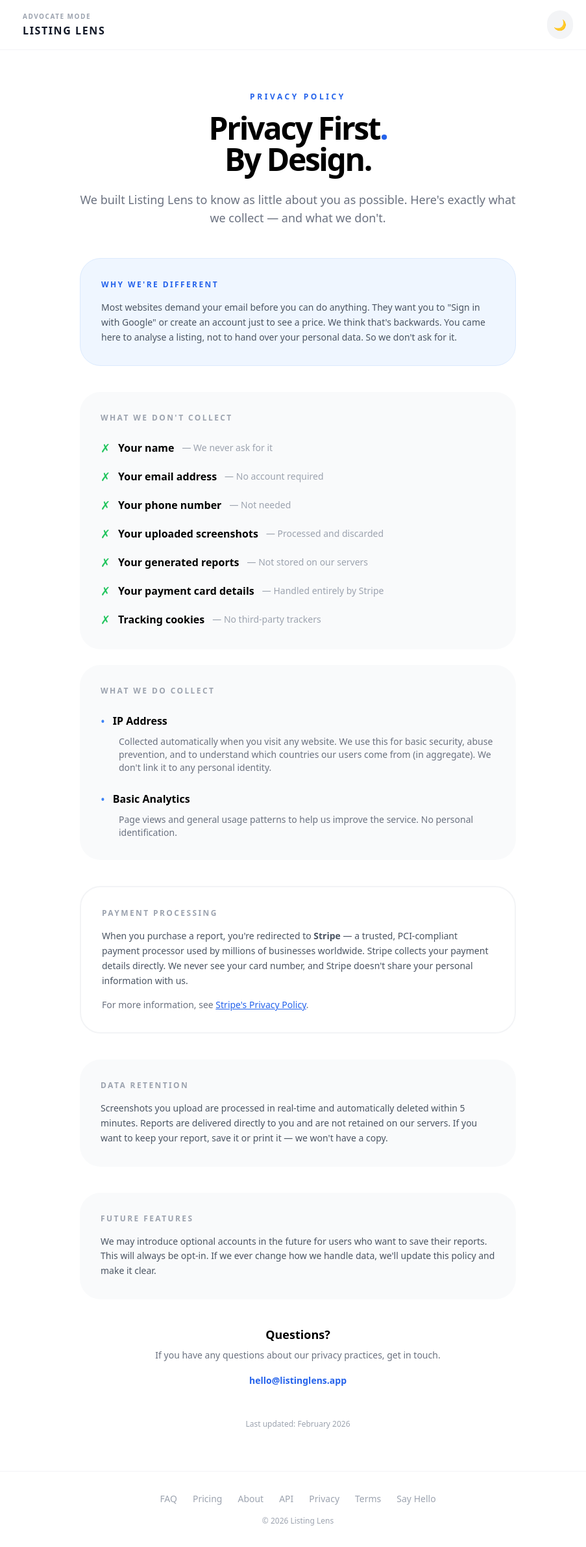
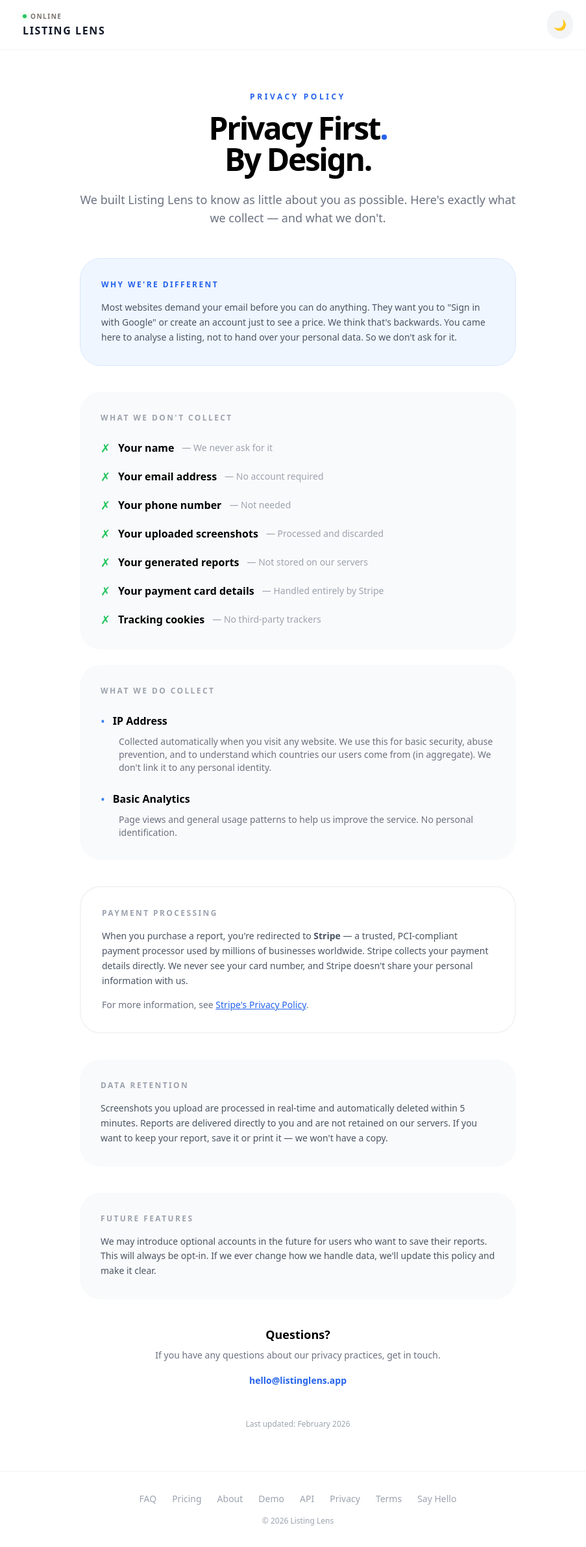
Before and after one commit to 1973Studio/listinglens-production, a Next.js app: page /privacy in a window 1280 px wide. Shown: the whole page at 65% size, without its empty margins (181-1084 px from the left). Built offline with nearby package versions, Linux system fonts and the light colour scheme.

Commit message:
Update page.tsx

```diff
--- a/app/privacy/page.tsx
+++ b/app/privacy/page.tsx
@@ -1,9 +1,22 @@
 'use client';
 
-import React, { useState } from 'react';
+import React, { useState, useEffect } from 'react';
 
 export default function Privacy() {
   const [darkMode, setDarkMode] = useState(false);
+
+  useEffect(() => {
+    const saved = localStorage.getItem('darkMode');
+    if (saved !== null) {
+      setDarkMode(saved === 'true');
+    }
+  }, []);
+
+  const toggleDarkMode = () => {
+    const newMode = !darkMode;
+    setDarkMode(newMode);
+    localStorage.setItem('darkMode', String(newMode));
+  };
 
   return (
     <div className={`min-h-screen ${darkMode ? 'bg-gray-900' : 'bg-white'} flex flex-col selection:bg-blue-100 transition-colors duration-300`}>
@@ -18,15 +31,16 @@ export default function Privacy() {
       >
         <div className="max-w-4xl mx-auto px-6 py-4 flex items-center justify-between">
           <a href="/" className="flex flex-col gap-0.5 group transition-opacity hover:opacity-70">
-            <span className={`text-[10px] font-bold uppercase tracking-[0.15em] ${darkMode ? 'text-gray-500' : 'text-gray-400'}`}>
-              Advocate Mode
+            <span className={`text-[10px] font-semibold uppercase tracking-[0.15em] ${darkMode ? 'text-gray-500' : 'text-stone-500'} flex items-center gap-1.5`}>
+              <span className="inline-block w-1.5 h-1.5 rounded-full bg-green-500" style={{ boxShadow: '0 0 8px rgba(34, 197, 94, 0.5)' }} />
+              Online
             </span>
             <span className={`text-base font-black uppercase tracking-[0.1em] ${darkMode ? 'text-white' : 'text-gray-900'}`}>
               LISTING LENS
             </span>
           </a>
           <button
-            onClick={() => setDarkMode(!darkMode)}
+            onClick={toggleDarkMode}
             className={`p-2.5 rounded-full transition-all ${darkMode ? 'bg-gray-800 text-yellow-400 hover:bg-gray-700' : 'bg-gray-100 text-gray-600 hover:bg-gray-200'}`}
             aria-label="Toggle dark mode"
           >
@@ -157,6 +171,7 @@ export default function Privacy() {
               { label: 'FAQ', href: '/faq' },
               { label: 'Pricing', href: '/pricing' },
               { label: 'About', href: '/about' },
+              { label: 'Demo', href: '/demo' },
               { label: 'API', href: '/partners' },
               { label: 'Privacy', href: '/privacy' },
               { label: 'Terms', href: '/terms' },
```
